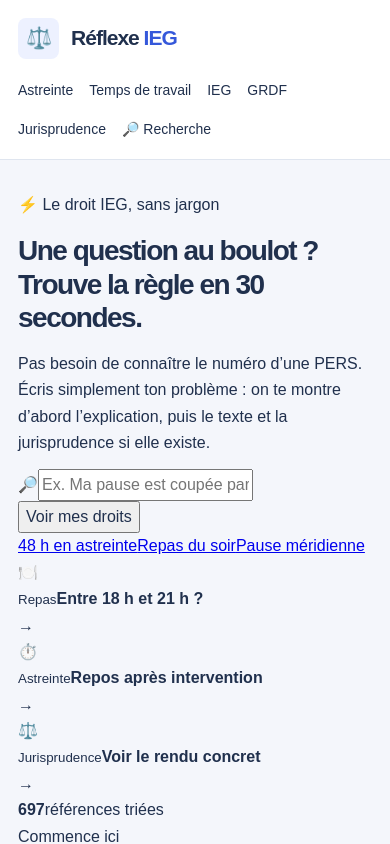
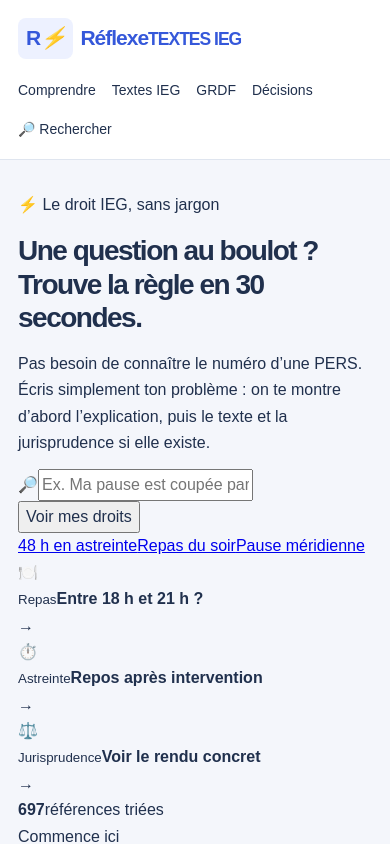
Before and after one commit to hajjitoufik4-eng/reflexe-textes-ieg-v21, a Next.js app: page / in a window 390 px wide. Shown: the top 844 px of the page. Built offline with nearby package versions, Linux system fonts and the light colour scheme.

Commit message:
Simplifier la navigation et ajouter une barre mobile

```diff
--- a/src/app/layout.jsx
+++ b/src/app/layout.jsx
@@ -1,5 +1,37 @@
 import Link from 'next/link';
 import './globals.css';
 import './extras.css';
-export const metadata={title:{default:'Réflexe IEG — Textes et droits',template:'%s · Réflexe IEG'},description:'Textes IEG et GRDF, explications, originaux et jurisprudence.'};
-export default function Layout({children}){return <html lang="fr"><body><a className="skip" href="#contenu">Aller au contenu</a><header><Link className="brand" href="/"><span aria-hidden="true">⚖️</span> Réflexe <span>IEG</span></Link><nav className="topnav"><Link href="/dossiers/astreinte">Astreinte</Link><Link href="/dossiers/temps-de-travail">Temps de travail</Link><Link href="/corpus/ieg">IEG</Link><Link href="/corpus/grdf">GRDF</Link><Link href="/jurisprudence">Jurisprudence</Link><Link href="/recherche">🔎 Recherche</Link></nav></header><main id="contenu">{children}</main><footer>Réflexe IEG · Source originale + niveau juridique + explication + jurisprudence lorsqu’elle est pertinente.</footer></body></html>}
+
+export const metadata={
+  title:{default:'Réflexe IEG — Tes droits, simplement',template:'%s · Réflexe IEG'},
+  description:'Comprendre simplement les textes IEG et GRDF, retrouver la source originale et la jurisprudence utile.'
+};
+
+export default function Layout({children}){
+  return <html lang="fr"><body>
+    <a className="skip" href="#contenu">Aller au contenu</a>
+    <header className="site-header">
+      <Link className="brand" href="/" aria-label="Réflexe IEG — Accueil">
+        <span className="brand-logo" aria-hidden="true"><b>R</b><i>⚡</i></span>
+        <span className="brand-copy"><strong>Réflexe</strong><small>TEXTES IEG</small></span>
+      </Link>
+      <nav className="topnav" aria-label="Navigation principale">
+        <Link href="/#themes">Comprendre</Link>
+        <Link href="/corpus/ieg">Textes IEG</Link>
+        <Link href="/corpus/grdf">GRDF</Link>
+        <Link href="/jurisprudence">Décisions</Link>
+        <Link className="nav-search" href="/recherche">🔎 Rechercher</Link>
+      </nav>
+    </header>
+    <main id="contenu">{children}</main>
+    <footer>
+      <strong>Réflexe IEG</strong><span>Comprendre d’abord. Vérifier la source ensuite.</span>
+    </footer>
+    <nav className="mobile-nav" aria-label="Navigation mobile">
+      <Link href="/"><span>⌂</span><small>Accueil</small></Link>
+      <Link href="/recherche"><span>⌕</span><small>Chercher</small></Link>
+      <Link href="/#themes"><span>▦</span><small>Thèmes</small></Link>
+      <Link href="/jurisprudence"><span>⚖</span><small>Décisions</small></Link>
+    </nav>
+  </body></html>
+}
```
